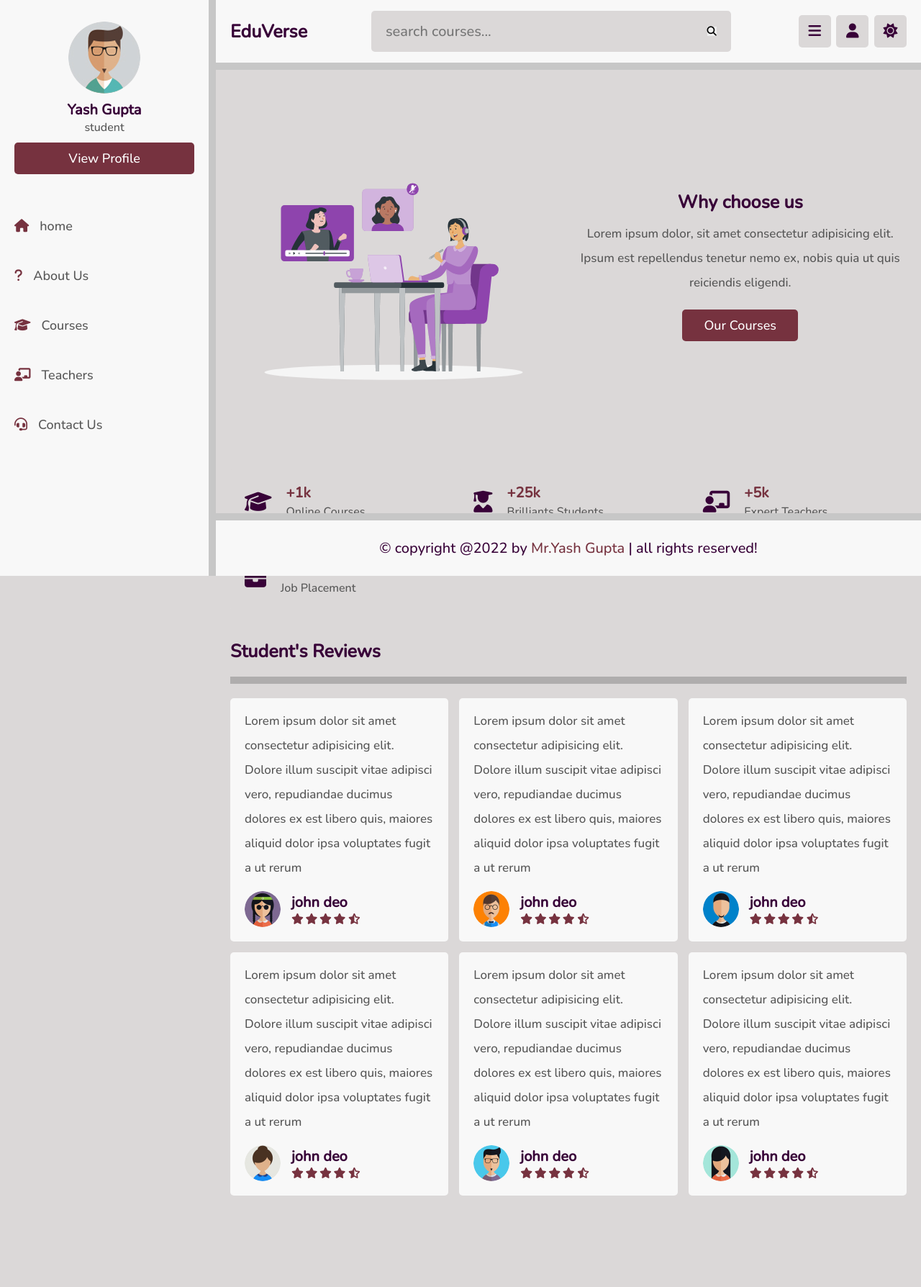
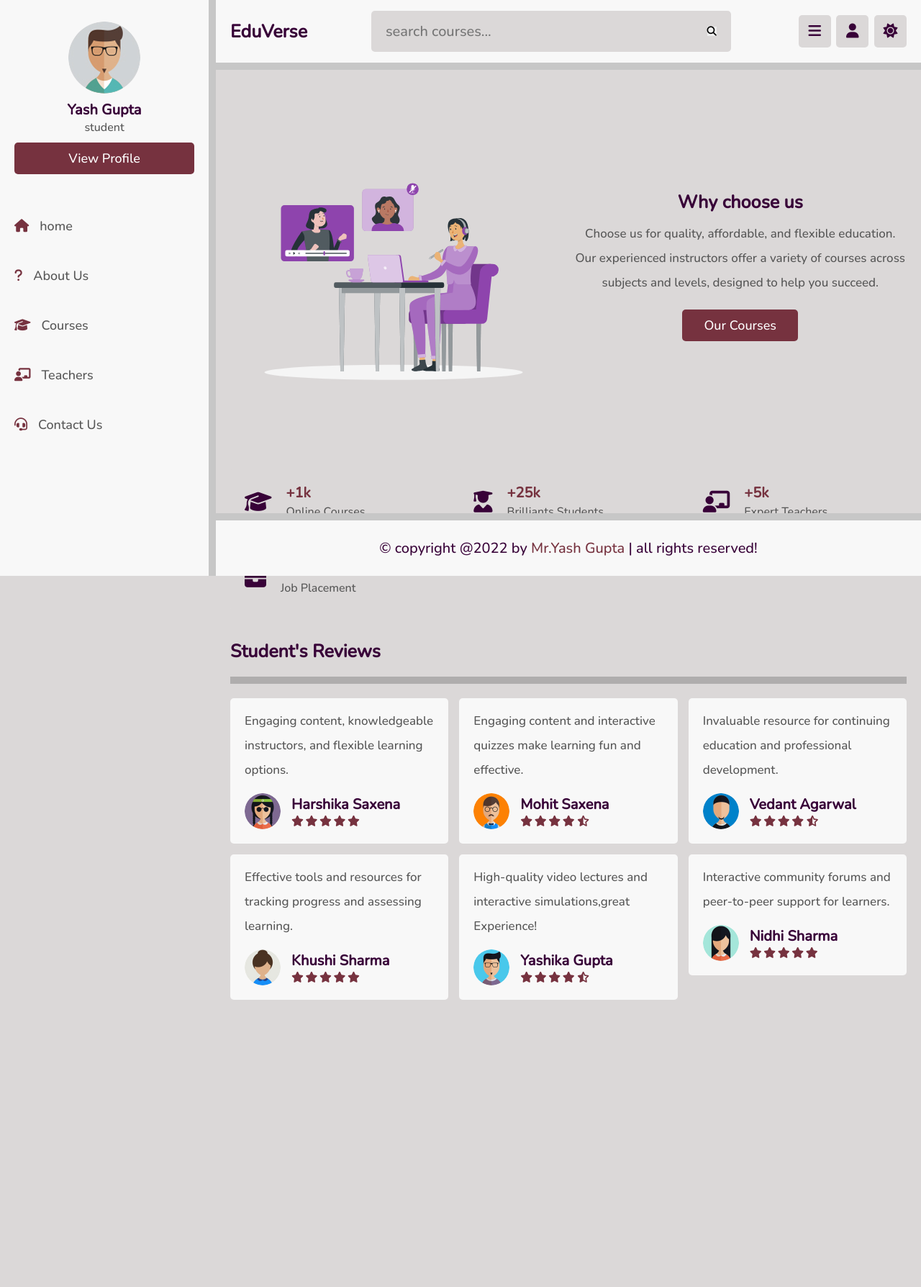
Before and after one commit to PriyaRawat18/eduverse, a PHP site: page /about.html in a window 1280 px wide. Shown: the whole page at 72% size. After the commit the page ends 1389 px from the top, so only its background shows below. Run offline with PHP 8.4, Linux system fonts and the light colour scheme.

Commit message:
content added

```diff
--- a/about.html
+++ b/about.html
@@ -85,7 +85,7 @@
             </div>
             <div class="content">
                 <h3>Why choose us</h3>
-                <p>Lorem ipsum dolor, sit amet consectetur adipisicing elit. Ipsum est repellendus tenetur nemo ex, nobis quia ut quis reiciendis eligendi.</p>
+                <p>Choose us for quality, affordable, and flexible education. Our experienced instructors offer a variety of courses across subjects and levels, designed to help you succeed.</p>
                 <a href="./courses.html" class="inline-btn">Our courses</a>
             </div>
         </div>
@@ -133,17 +133,17 @@
         <h1 class="heading">Student's reviews</h1>
         <div class="box-container">
             <div class="box">
-                <p>Lorem ipsum dolor sit amet consectetur adipisicing elit. Dolore illum suscipit vitae adipisci vero, repudiandae ducimus dolores ex est libero quis, maiores aliquid dolor ipsa voluptates fugit a ut rerum</p>
+                <p>Engaging content, knowledgeable instructors, and flexible learning options.</p>
                 <div class="user">
                     <img src="./images/pic-2.jpg" alt="">
                     <div>
-                        <h3>john deo</h3>
+                        <h3>Harshika Saxena</h3>
                         <div class="stars">
                             <i class="fas fa-star"></i>
                             <i class="fas fa-star"></i>
                             <i class="fas fa-star"></i>
                             <i class="fas fa-star"></i>
-                            <i class="fas fa-star-half-alt"></i>
+                            <i class="fas fa-star"></i>
                         </div>
                     </div>
                 </div>
@@ -151,16 +151,17 @@
             </div>
 
             <div class="box">
-                <p>Lorem ipsum dolor sit amet consectetur adipisicing elit. Dolore illum suscipit vitae adipisci vero, repudiandae ducimus dolores ex est libero quis, maiores aliquid dolor ipsa voluptates fugit a ut rerum</p>
+                <p>Engaging content and interactive quizzes make learning fun and effective.</p>
                 <div class="user">
                     <img src="./images/pic-3.jpg" alt="">
                     <div>
-                        <h3>john deo</h3>
+                        <h3>Mohit Saxena</h3>
                         <div class="stars">
                             <i class="fas fa-star"></i>
                             <i class="fas fa-star"></i>
                             <i class="fas fa-star"></i>
                             <i class="fas fa-star"></i>
+                            <!-- <i class="fas fa-star"></i> -->
                             <i class="fas fa-star-half-alt"></i>
                         </div>
                     </div>
@@ -168,11 +169,11 @@
             </div>
 
             <div class="box">
-                <p>Lorem ipsum dolor sit amet consectetur adipisicing elit. Dolore illum suscipit vitae adipisci vero, repudiandae ducimus dolores ex est libero quis, maiores aliquid dolor ipsa voluptates fugit a ut rerum</p>
+                <p>Invaluable resource for continuing education and professional development.</p>
                 <div class="user">
                     <img src="./images/pic-4.jpg" alt="">
                     <div>
-                        <h3>john deo</h3>
+                        <h3>Vedant Agarwal</h3>
                         <div class="stars">
                             <i class="fas fa-star"></i>
                             <i class="fas fa-star"></i>
@@ -184,11 +185,27 @@
                 </div>
             </div>
             <div class="box">
-                <p>Lorem ipsum dolor sit amet consectetur adipisicing elit. Dolore illum suscipit vitae adipisci vero, repudiandae ducimus dolores ex est libero quis, maiores aliquid dolor ipsa voluptates fugit a ut rerum</p>
+                <p>Effective tools and resources for tracking progress and assessing learning.</p>
                 <div class="user">
                     <img src="./images/pic-5.jpg" alt="">
                     <div>
-                        <h3>john deo</h3>
+                        <h3>Khushi Sharma</h3>
+                        <div class="stars">
+                            <i class="fas fa-star"></i>
+                            <i class="fas fa-star"></i>
+                            <i class="fas fa-star"></i>
+                            <i class="fas fa-star"></i>
+                            <i class="fas fa-star"></i>
+                        </div>
+                    </div>
+                </div>
+            </div>
+            <div class="box">
+                <p>High-quality video lectures and interactive simulations,great Experience!</p>
+                <div class="user">
+                    <img src="./images/pic-6.jpg" alt="">
+                    <div>
+                        <h3>Yashika Gupta</h3>
                         <div class="stars">
                             <i class="fas fa-star"></i>
                             <i class="fas fa-star"></i>
@@ -200,33 +217,17 @@
                 </div>
             </div>
             <div class="box">
-                <p>Lorem ipsum dolor sit amet consectetur adipisicing elit. Dolore illum suscipit vitae adipisci vero, repudiandae ducimus dolores ex est libero quis, maiores aliquid dolor ipsa voluptates fugit a ut rerum</p>
+                <p>Interactive community forums and peer-to-peer support for learners.</p>
                 <div class="user">
-                    <img src="./images/pic-6.jpg" alt="">
+                    <img src="./images/pic-7.jpg" alt="">
                     <div>
-                        <h3>john deo</h3>
+                        <h3>Nidhi Sharma</h3>
                         <div class="stars">
                             <i class="fas fa-star"></i>
                             <i class="fas fa-star"></i>
                             <i class="fas fa-star"></i>
                             <i class="fas fa-star"></i>
-                            <i class="fas fa-star-half-alt"></i>
-                        </div>
-                    </div>
-                </div>
-            </div>
-            <div class="box">
-                <p>Lorem ipsum dolor sit amet consectetur adipisicing elit. Dolore illum suscipit vitae adipisci vero, repudiandae ducimus dolores ex est libero quis, maiores aliquid dolor ipsa voluptates fugit a ut rerum</p>
-                <div class="user">
-                    <img src="./images/pic-7.jpg" alt="">
-                    <div>
-                        <h3>john deo</h3>
-                        <div class="stars">
                             <i class="fas fa-star"></i>
-                            <i class="fas fa-star"></i>
-                            <i class="fas fa-star"></i>
-                            <i class="fas fa-star"></i>
-                            <i class="fas fa-star-half-alt"></i>
                         </div>
                     </div>
                 </div>
```
Also changed, not shown: css/style.css (+9 -8 lines).
